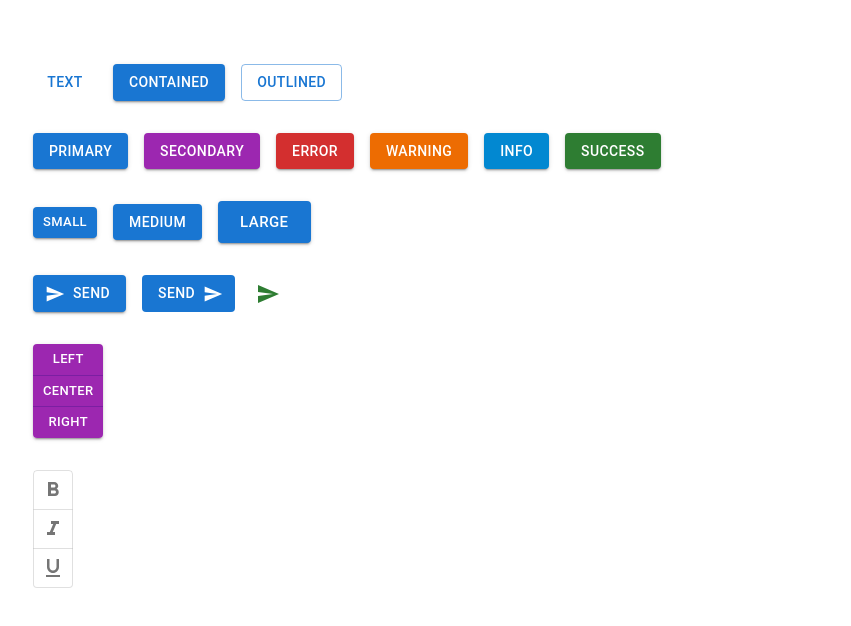
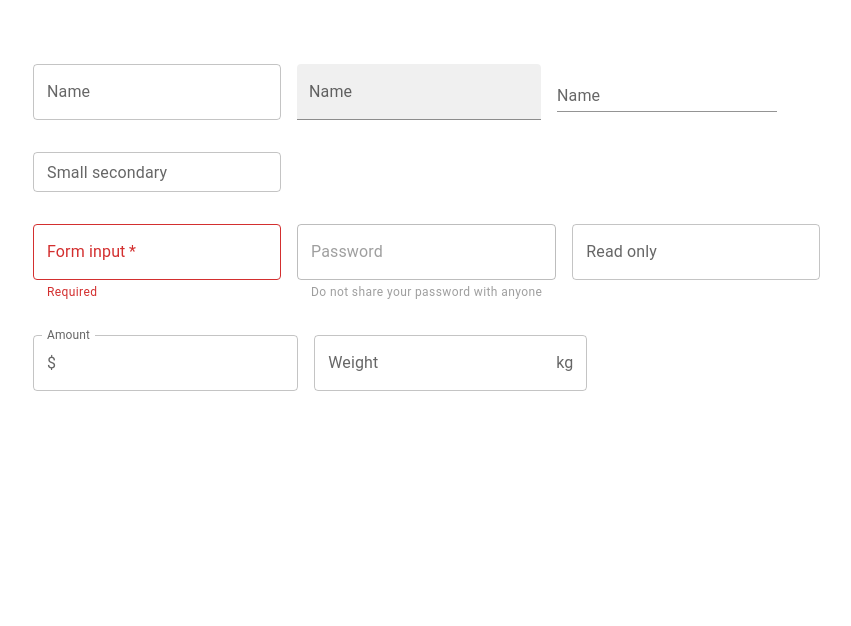
Before and after one commit to mrkmartin/react-mui, a React (Create React App) app: page / in a window 1280 px wide. Shown: the top 626 px of the page, without its empty margins (31-882 px from the left). Built offline with nearby package versions, Linux system fonts and the light colour scheme.

Commit message:
Add Text Field

```diff
--- a/src/App.tsx
+++ b/src/App.tsx
@@ -1,12 +1,14 @@
 import './App.css';
 // import { MuiTypography } from './components/MuiTypography';
-import { MuiButton } from './components/MuiButton';
+// import { MuiButton } from './components/MuiButton';
+import { MuiTextField } from './components/MuiTextField';
 
 function App() {
   return (
     <div className='App'>
       {/* <MuiTypography></MuiTypography> */}
-      <MuiButton></MuiButton>
+      {/* <MuiButton></MuiButton> */}
+      <MuiTextField></MuiTextField>
     </div>
   );
 }
--- /dev/null
+++ b/src/components/MuiTextField.tsx
@@ -0,0 +1,61 @@
+import { Stack, TextField, InputAdornment } from '@mui/material';
+import { useState } from 'react';
+
+export const MuiTextField = () => {
+  const [value, setValue] = useState('');
+  return (
+    <Stack spacing={4}>
+      <Stack direction='row' spacing={2}>
+        <TextField label='Name' variant='outlined'></TextField>
+        <TextField label='Name' variant='filled'></TextField>
+        <TextField label='Name' variant='standard'></TextField>
+      </Stack>
+
+      <Stack direction='row' spacing={2}>
+        <TextField
+          label='Small secondary'
+          size='small'
+          color='secondary'
+        ></TextField>
+      </Stack>
+
+      <Stack direction='row' spacing={2}>
+        <TextField
+          label='Form input'
+          required
+          value={value}
+          onChange={(e) => setValue(e.target.value)}
+          error={!value}
+          helperText={
+            !value ? 'Required' : 'Do not share your password with anyone'
+          }
+        ></TextField>
+        <TextField
+          label='Password'
+          type='password'
+          helperText='Do not share your password with anyone'
+          disabled
+        ></TextField>
+        <TextField
+          label='Read only'
+          InputProps={{ readOnly: true }}
+        ></TextField>
+      </Stack>
+
+      <Stack direction='row' spacing={2}>
+        <TextField
+          label='Amount'
+          InputProps={{
+            startAdornment: <InputAdornment position='start'>$</InputAdornment>,
+          }}
+        ></TextField>
+        <TextField
+          label='Weight'
+          InputProps={{
+            endAdornment: <InputAdornment position='end'>kg</InputAdornment>,
+          }}
+        ></TextField>
+      </Stack>
+    </Stack>
+  );
+};
```
